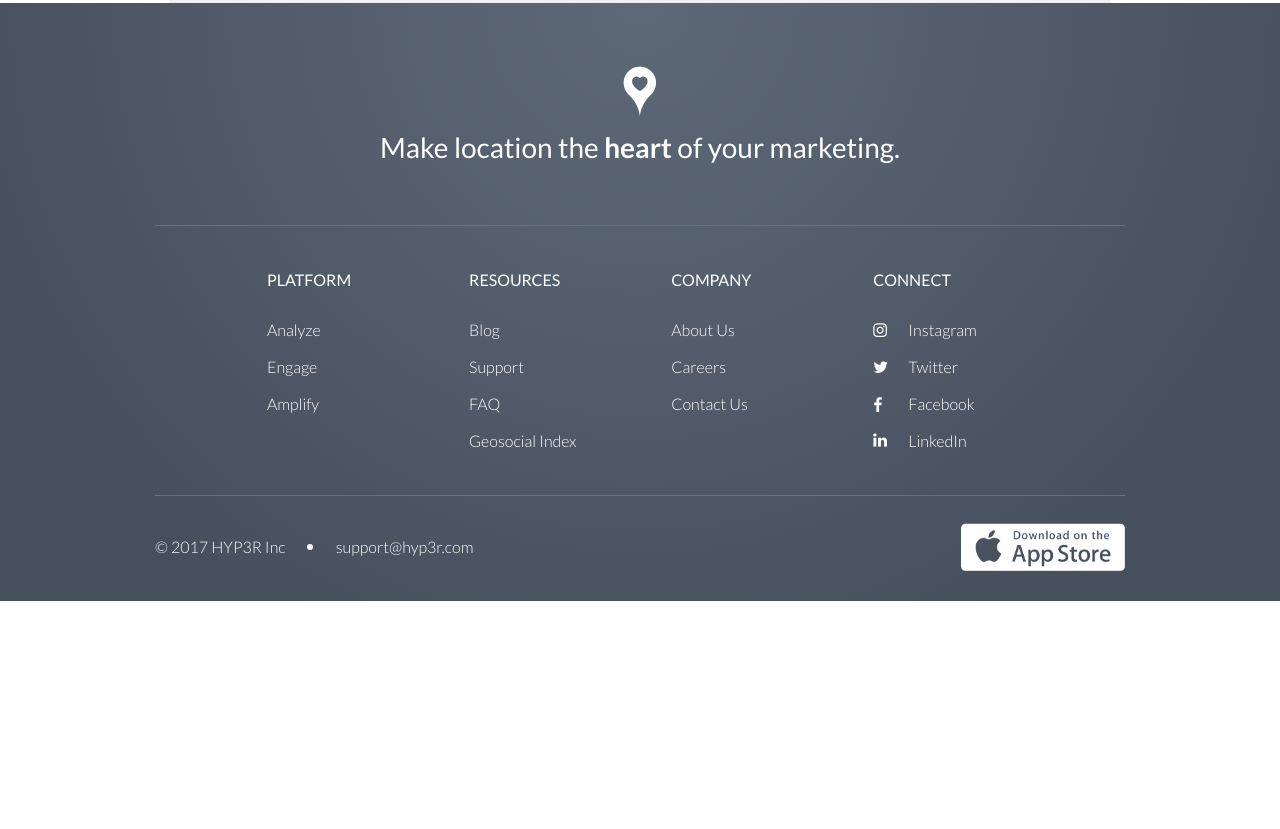
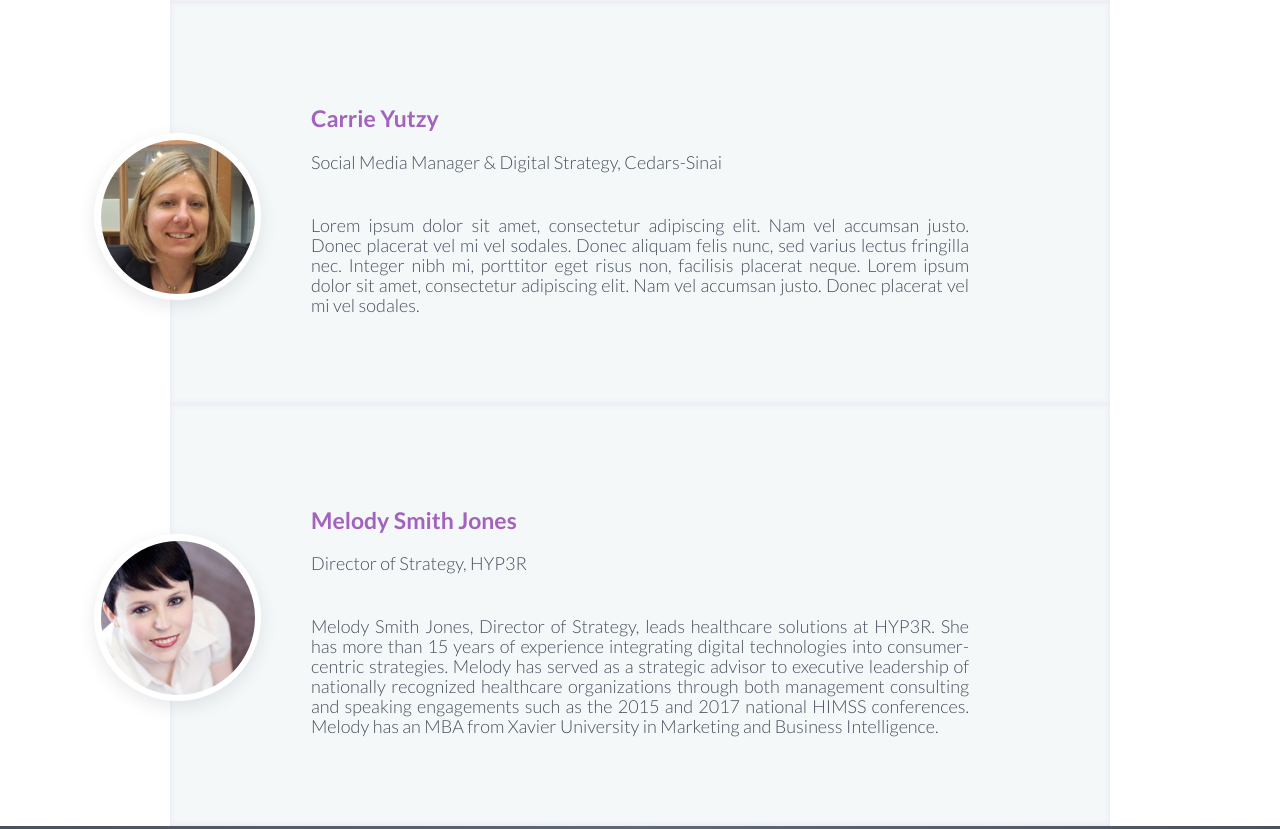
Before and after one commit to ThiagoAnderson16/job-may, a plain HTML site: page index.html in a window 1280 px wide. Shown: the part 1587-2416 px from the top of the page. Before the commit the page ends 2188 px from the top, so only its background shows below. Drawn offline with nearby package versions, Linux system fonts and the light colour scheme; files whose address does not match are found by name.

Commit message:
Add the new healthcares

```diff
--- a/index.html
+++ b/index.html
@@ -136,7 +136,27 @@ i['GoogleAnalyticsObject'] = r; i[r] = i[r] || function () {
 							<p align="justify">David Harlow is Principal of The Harlow Group LLC, a healthcare law and consulting firm based in Boston, MA. His 25 years’ experience in the public and private sectors affords him a unique perspective on legal, policy and business issues facing the healthcare community, including health data privacy and security, digital health strategy, physician-hospital relationships and more. David is a charter member of the external Advisory Board of the Mayo Clinic Social Media Network and has served as the Public Policy Chair of the Society for  Participatory Medicine, on the Health Law Section Council of the Massachusetts Bar Association and on the Advisory Board of FierceHealthIT. He runs the award-winning legal and health policy blog, HealthBlawg.</p>
 						</div>
 					</div>
+					<div class="hero static-hero">
+						<div class="healthcare-section">
+							<h4 class="healthcar-name">Carrie Yutzy </h4><br>
+							<p>Social Media Manager & Digital Strategy, Cedars-Sinai</p>
+							<img class="healthcar-avatar" src="assets/web/CarriePhoto1.png">
+							<p align="justify">Lorem ipsum dolor sit amet, consectetur adipiscing elit. Nam vel accumsan justo. Donec placerat vel mi vel sodales. Donec aliquam felis nunc, sed varius lectus fringilla nec. Integer nibh mi, porttitor eget risus non, facilisis placerat neque. Lorem ipsum dolor sit amet, consectetur adipiscing elit. Nam vel accumsan justo. Donec placerat vel mi vel sodales.</p>
+						</div>
+					</div>
+
+					<div class="hero static-hero">
+						<div class="healthcare-section">
+							<h4 class="healthcar-name">Melody Smith Jones</h4><br>
+							<p>Director of Strategy, HYP3R</p>
+							<img class="healthcar-avatar" src="assets/web/MelodyPhoto1.png">
+							<p align="justify">Melody Smith Jones, Director of Strategy, leads healthcare solutions at HYP3R. She has more than 15 years of experience integrating digital technologies into consumer-centric strategies. Melody has served as a strategic advisor to executive leadership of nationally recognized healthcare organizations through both management consulting and speaking engagements such as the 2015 and 2017 national HIMSS conferences. Melody has an MBA from Xavier University in Marketing and Business Intelligence.</p>
+						</div>
+					</div>
+
 				</div>
+
+
 			</section>
 		</main>
 		<footer id="footer">
```
